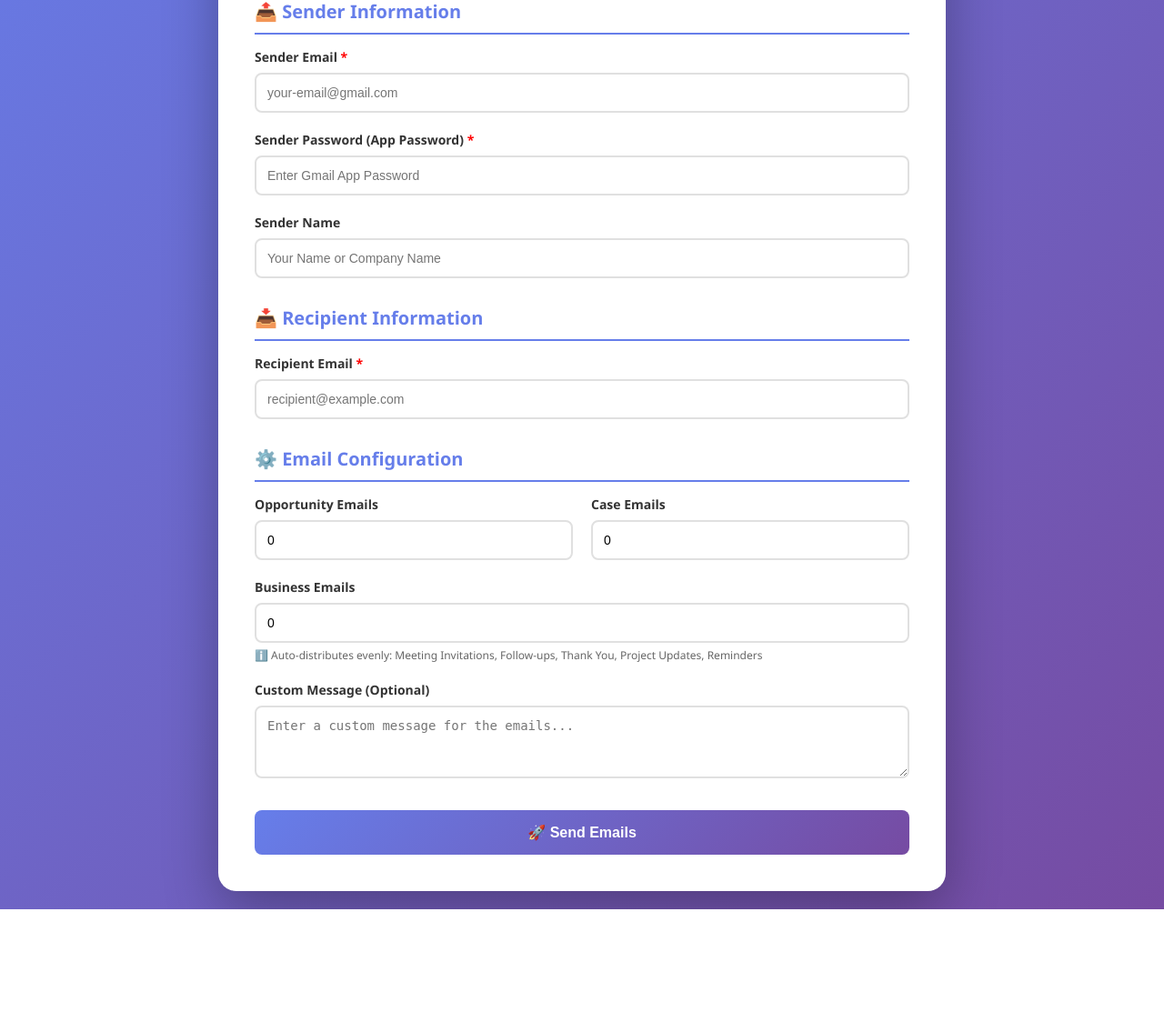
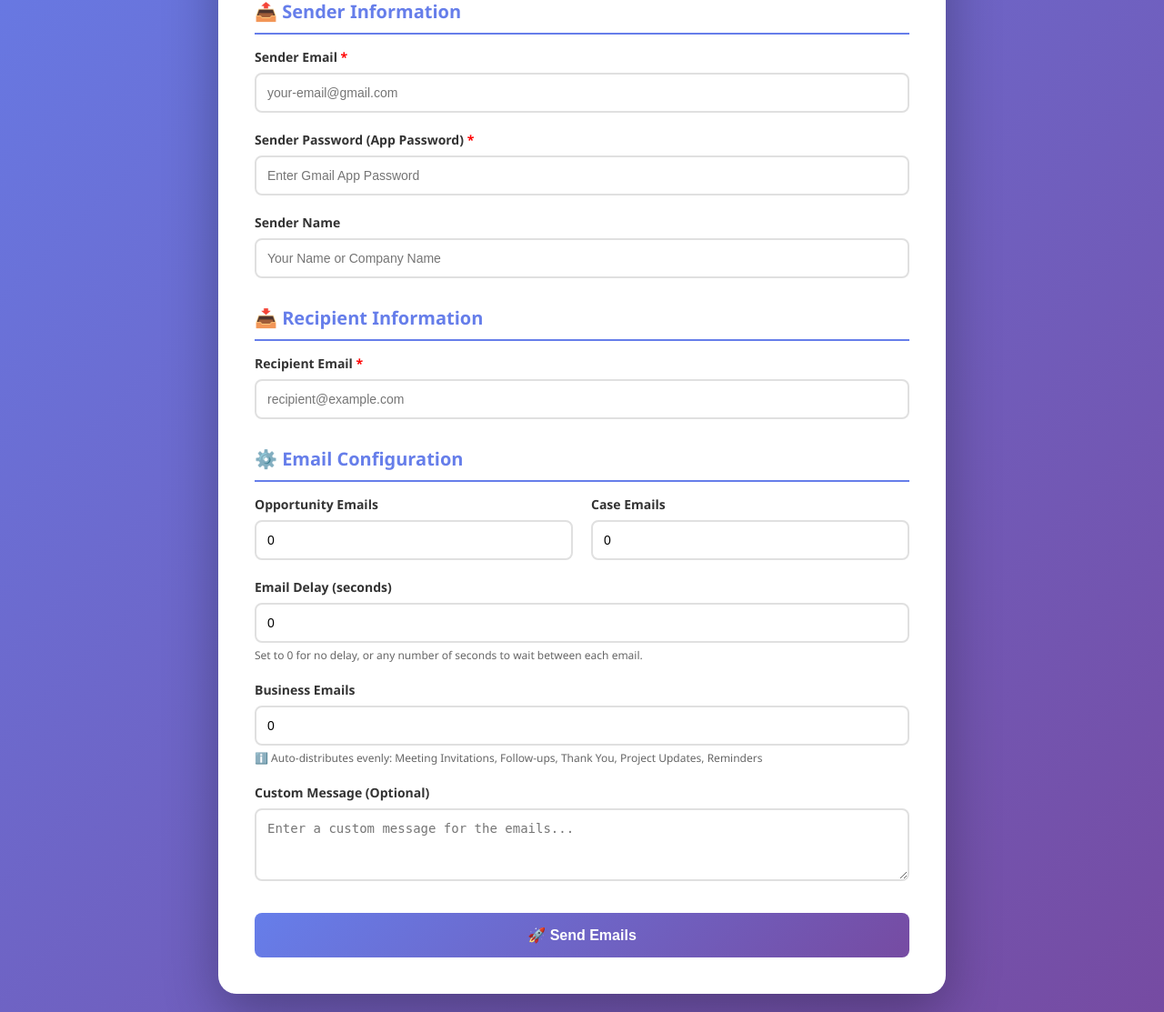
Before and after one commit to kesavarya23/Gptfy-send-email, a Flask app: page / in a window 1280 px wide. Shown: the part 319-1432 px from the top of the page at 91% size. Before the commit the page ends 1319 px from the top, so only its background shows below. Run offline with Flask 3, Linux system fonts and the light colour scheme.

Commit message:
Make emails plain text only and add configurable delay
Made-with: Cursor

```diff
--- a/app.py
+++ b/app.py
@@ -41,6 +41,11 @@ def send_emails():
         num_cases = int(data.get('num_cases', 0))
         num_business = int(data.get('num_business', 0))
         custom_message = data.get('custom_message', 'Please review this Salesforce data.')
+        # Delay between emails in seconds (0 = no delay)
+        try:
+            delay_seconds = int(data.get('delay_seconds', 0) or 0)
+        except (TypeError, ValueError):
+            delay_seconds = 0
 
         # Validation
         if not sender_email or not sender_password or not recipient_email:
@@ -101,8 +106,9 @@ def send_emails():
                         'number': i
                     })
 
-                # Delay between emails
-                time.sleep(30)
+                # Delay between emails if configured
+                if delay_seconds > 0:
+                    time.sleep(delay_seconds)
 
         # Generate and send cases
         if num_cases > 0:
@@ -138,8 +144,9 @@ def send_emails():
                         'number': i
                     })
 
-                # Delay between emails
-                time.sleep(30)
+                # Delay between emails if configured
+                if delay_seconds > 0:
+                    time.sleep(delay_seconds)
 
         # Generate and send business emails
         if num_business > 0:
@@ -181,8 +188,9 @@ def send_emails():
                         'number': i
                     })
 
-                # Delay between emails
-                time.sleep(30)
+                # Delay between emails if configured
+                if delay_seconds > 0:
+                    time.sleep(delay_seconds)
 
         # Calculate summary
         total_sent = sum(1 for email in all_emails if email['status'] == 'Sent')
--- a/templates/index.html
+++ b/templates/index.html
@@ -386,6 +386,13 @@
                         </div>
                     </div>
                     <div class="form-group">
+                        <label>Email Delay (seconds)</label>
+                        <input type="number" id="delay_seconds" min="0" value="0" placeholder="0">
+                        <small style="color: #666; font-size: 12px; display: block; margin-top: 5px;">
+                            Set to 0 for no delay, or any number of seconds to wait between each email.
+                        </small>
+                    </div>
+                    <div class="form-group">
                         <label>Business Emails</label>
                         <input type="number" id="num_business" min="0" value="0" placeholder="0">
                         <small style="color: #666; font-size: 12px; display: block; margin-top: 5px;">
@@ -456,6 +463,7 @@
                 num_opportunities: parseInt(document.getElementById('num_opportunities').value) || 0,
                 num_cases: parseInt(document.getElementById('num_cases').value) || 0,
                 num_business: parseInt(document.getElementById('num_business').value) || 0,
+                delay_seconds: parseInt(document.getElementById('delay_seconds').value) || 0,
                 custom_message: document.getElementById('custom_message').value
             };
 
```
Also changed, not shown: src/services/email_service.py (+10 -9 lines).
